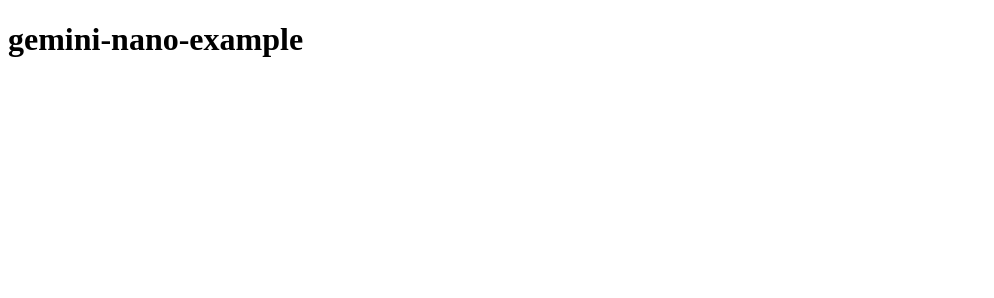
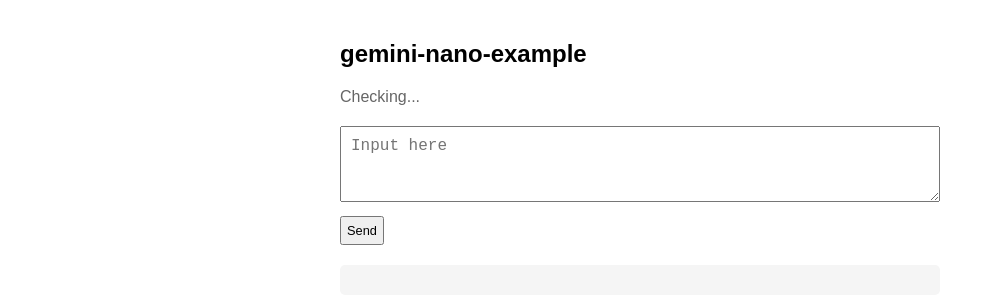
Before and after one commit to wasabina67/gemini-nano-example, a website: page docs/index.html in a window 1280 px wide. Shown: the whole page, without its empty margins (0-994 px from the left). Drawn offline with Linux system fonts and the light colour scheme.

Commit message:
Update docs/index.html

```diff
--- a/docs/index.html
+++ b/docs/index.html
@@ -3,10 +3,59 @@
   <head>
     <meta charset="UTF-8">
     <title>gemini-nano-example</title>
+    <style>
+      body {
+        font-family: sans-serif;
+        max-width: 600px;
+        margin: 40px auto;
+        padding: 0 20px;
+      }
+
+      h1 {
+        font-size: 1.5rem;
+      }
+
+      #status {
+        margin: 20px 0;
+        color: #666;
+      }
+
+      #prompt {
+        width: 100%;
+        padding: 10px;
+        font-size: 1rem;
+        box-sizing: border-box;
+      }
+
+      button {
+        margin-top: 10px;
+        padding: 5px 5px;
+        font-size: 0.8rem;
+        cursor: pointer;
+      }
+
+      #response {
+        margin-top: 20px;
+        padding: 15px;
+        background: #f5f5f5;
+        border-radius: 5px;
+        white-space: pre-wrap;
+      }
+    </style>
   </head>
   <body>
     <h1>gemini-nano-example</h1>
+    <div id="status">Checking...</div>
+    <button id="init-model" style="display: none;">Initialize the model</button>
+    <textarea id="prompt" rows="3" placeholder="Input here"></textarea>
+    <button id="send">Send</button>
+    <div id="response"></div>
     <script>
+      async function createSession() {}
+
+      async function init() {}
+
+      init();
     </script>
   </body>
 </html>
```
